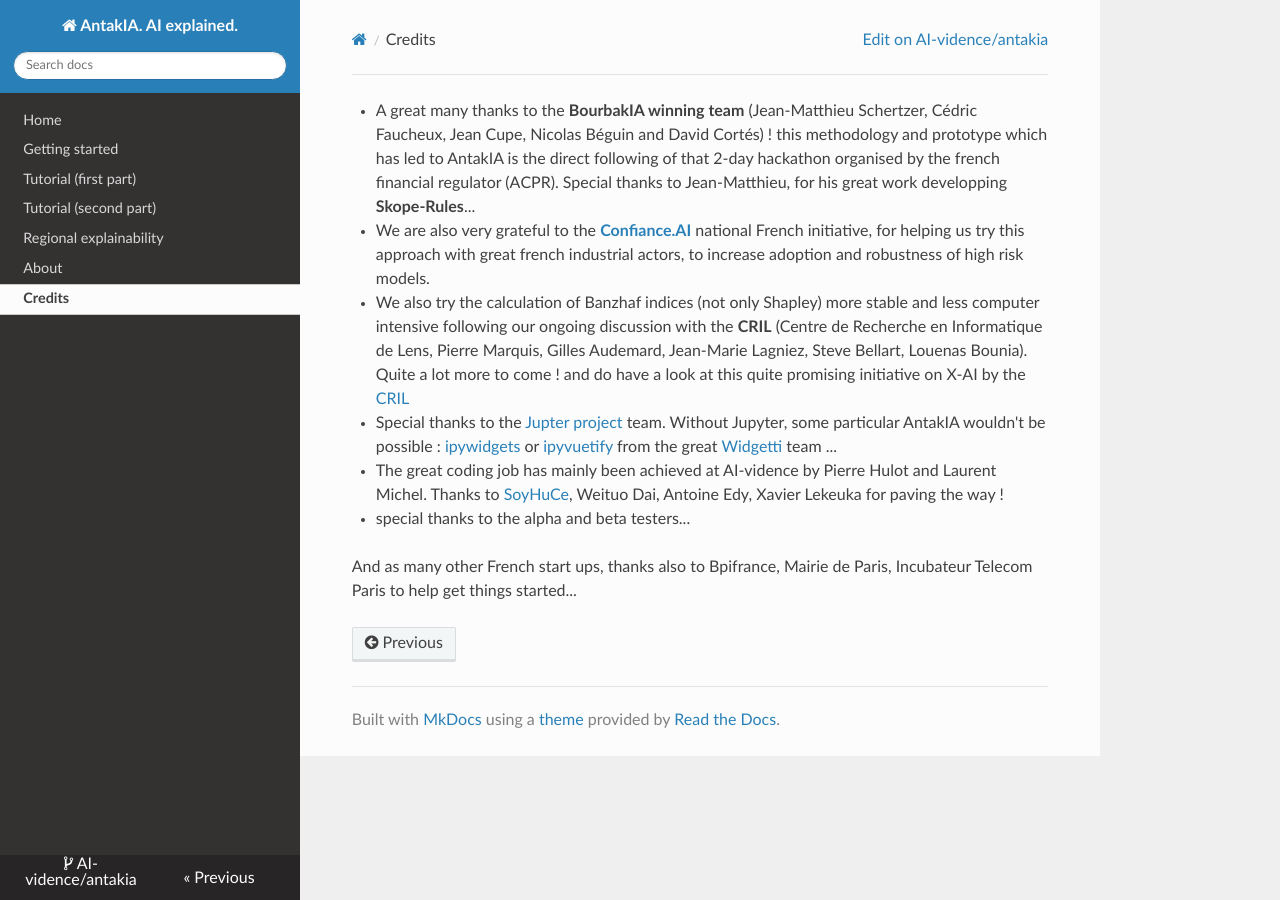
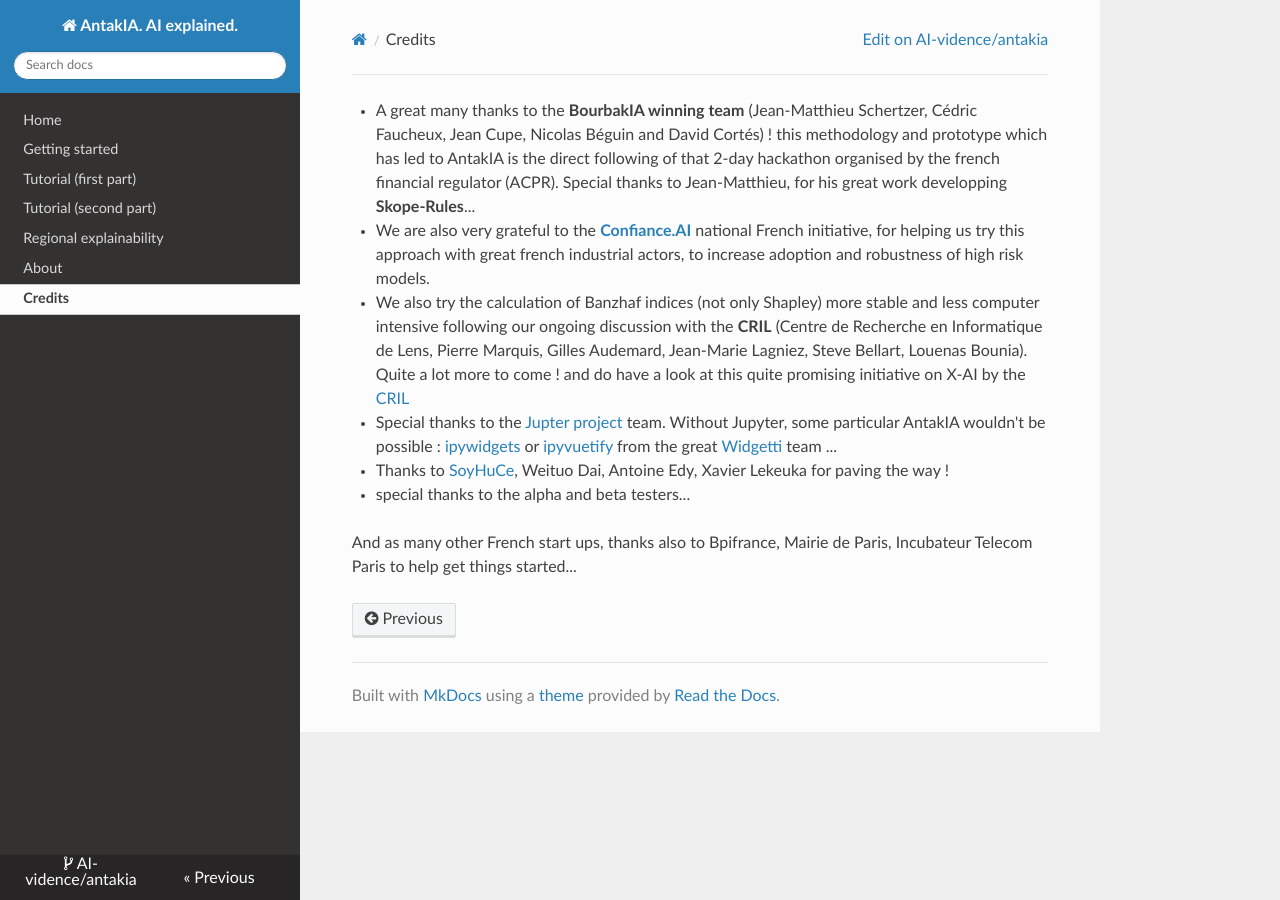
Before and after one commit to AI-vidence/antakia, an MkDocs documentation site: the page built from docs/credits.md, in a window 1280 px wide. Built offline with MkDocs 1.6.1, drawn with Linux system fonts in a browser that asks for light colours; nearby versions of some CDN libraries.

Commit message:
enlevé auto-congrat

```diff
--- a/docs/credits.md
+++ b/docs/credits.md
@@ -4,7 +4,7 @@ Special thanks to Jean-Matthieu, for his great work developping **Skope-Rules**.
 - We also try the calculation of Banzhaf indices (not only Shapley) more stable and less computer intensive following our ongoing discussion with the **CRIL** (Centre de Recherche en Informatique de Lens, Pierre Marquis, Gilles Audemard, Jean-Marie Lagniez, Steve Bellart, Louenas Bounia).
 Quite a lot more to come ! and do have a look at this quite promising initiative on X-AI by the [CRIL](https://www.cril.univ-artois.fr/projects/expekctation/)
 - Special thanks to the [Jupter project](https://jupyter.org) team. Without Jupyter, some particular AntakIA wouldn't be possible : [ipywidgets](https://github.com/jupyter-widgets/ipywidgets) or [ipyvuetify](https://github.com/widgetti/ipyvuetify) from the great [Widgetti](https://github.com/widgetti) team ...
-- The great coding job has mainly been achieved at AI-vidence by Pierre Hulot and Laurent Michel. Thanks to [SoyHuCe](https://soyhuce.fr), Weituo Dai, Antoine Edy, Xavier Lekeuka for paving the way !
+- Thanks to [SoyHuCe](https://soyhuce.fr), Weituo Dai, Antoine Edy, Xavier Lekeuka for paving the way !
 - special thanks to the alpha and beta testers...
 
 And as many other French start ups, thanks also to Bpifrance, Mairie de Paris, Incubateur Telecom Paris to help get things started...
```
